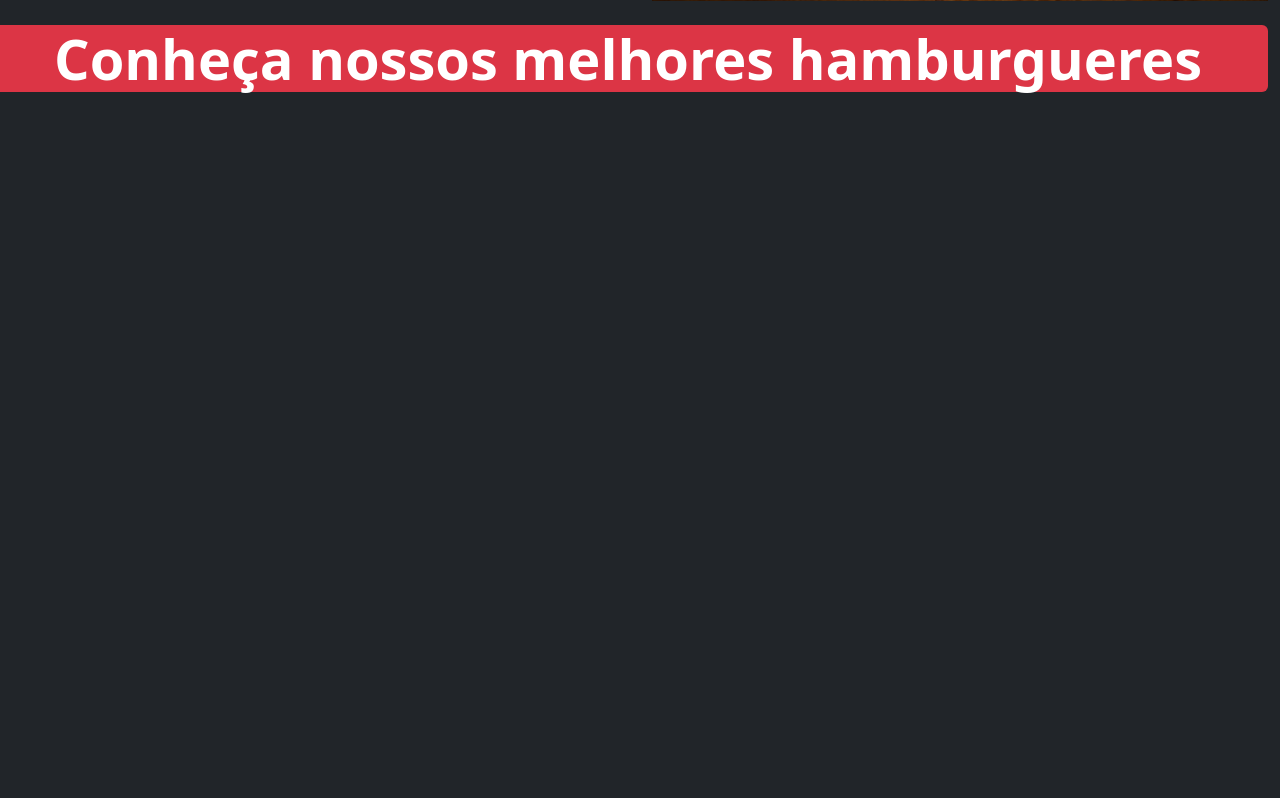
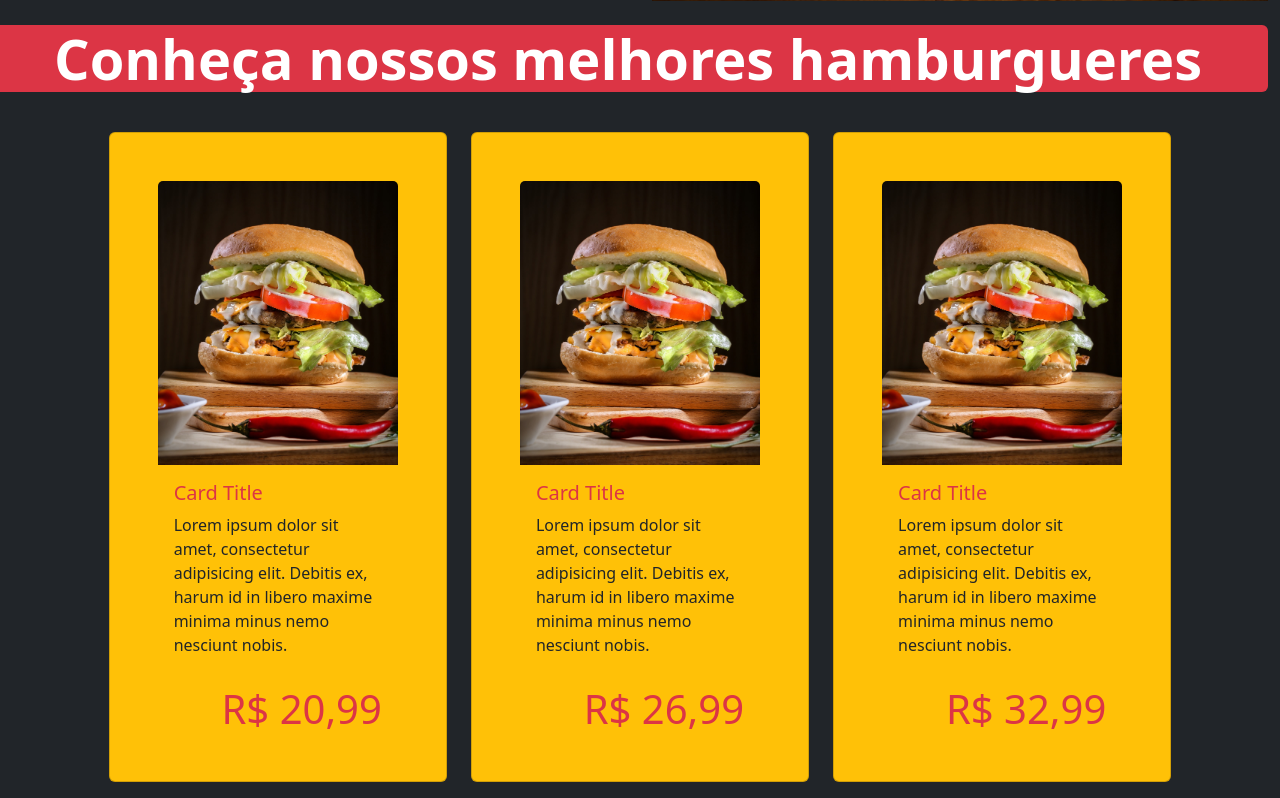
Before and after one commit to thiagorocco/django, a Django app: page / in a window 1280 px wide. Shown: the part 841-1639 px from the top of the page. Before the commit the page ends 934 px from the top, so only its background shows below. Run offline with Django 4.2, Linux system fonts and the light colour scheme.

Commit message:
Adicionando preço aos cards

```diff
--- a/pyburguer/burguer/templates/fragments/conteudo.html
+++ b/pyburguer/burguer/templates/fragments/conteudo.html
@@ -1,3 +1,4 @@
+{% load static %}
 <div class="row">
     <div class="row">
         <div class="container bg-danger rounded my-4">
@@ -7,3 +8,50 @@
         </div>
     </div>
 </div>
+
+<div class="row my-3">
+    <div class="col-md-10 offset-1">
+        <div class="row row-cols-1 row-cols-md-3 g-4">
+
+            <div class="col">
+                <div class="card bg-warning p-5" style="height:650px">
+                    <img src="{% static 'burguer/burguer-slide.jpg' %}" class="card-img-top" alt="hamburguer">
+                    <div class="card-body">
+                        <h5 class="card-title text-danger"> Card Title </h5>
+                        <p class="card-text"> Lorem ipsum dolor sit amet, consectetur adipisicing elit.
+                            Debitis ex, harum id in libero maxime minima minus nemo nesciunt nobis.
+                        </p>
+                    </div>
+                    <div class="span display-6 text-end mx-3 text-danger">R$ 20,99</div>
+                </div>
+            </div>
+            <div class="col">
+                <div class="card bg-warning p-5" style="height:650px">
+                    <img src="{% static 'burguer/burguer-slide.jpg' %}" class="card-img-top" alt="hamburguer">
+                    <div class="card-body">
+                        <h5 class="card-title text-danger"> Card Title </h5>
+                        <p class="card-text"> Lorem ipsum dolor sit amet, consectetur adipisicing elit.
+                            Debitis ex, harum id in libero maxime minima minus nemo nesciunt nobis.
+                        </p>
+                    </div>
+                    <div class="span display-6 text-end mx-3 text-danger">R$ 26,99</div>
+                </div>
+            </div>
+            <div class="col">
+                <div class="card bg-warning p-5" style="height:650px">
+                    <img src="{% static 'burguer/burguer-slide.jpg' %}" class="card-img-top" alt="hamburguer">
+                    <div class="card-body">
+                        <h5 class="card-title text-danger"> Card Title </h5>
+                        <p class="card-text"> Lorem ipsum dolor sit amet, consectetur adipisicing elit.
+                            Debitis ex, harum id in libero maxime minima minus nemo nesciunt nobis.
+                        </p>
+                    </div>
+                    <div class="span display-6 text-end mx-3 text-danger">R$ 32,99</div>
+                </div>
+            </div>
+
+
+
+        </div>
+    </div>
+</div>
```
